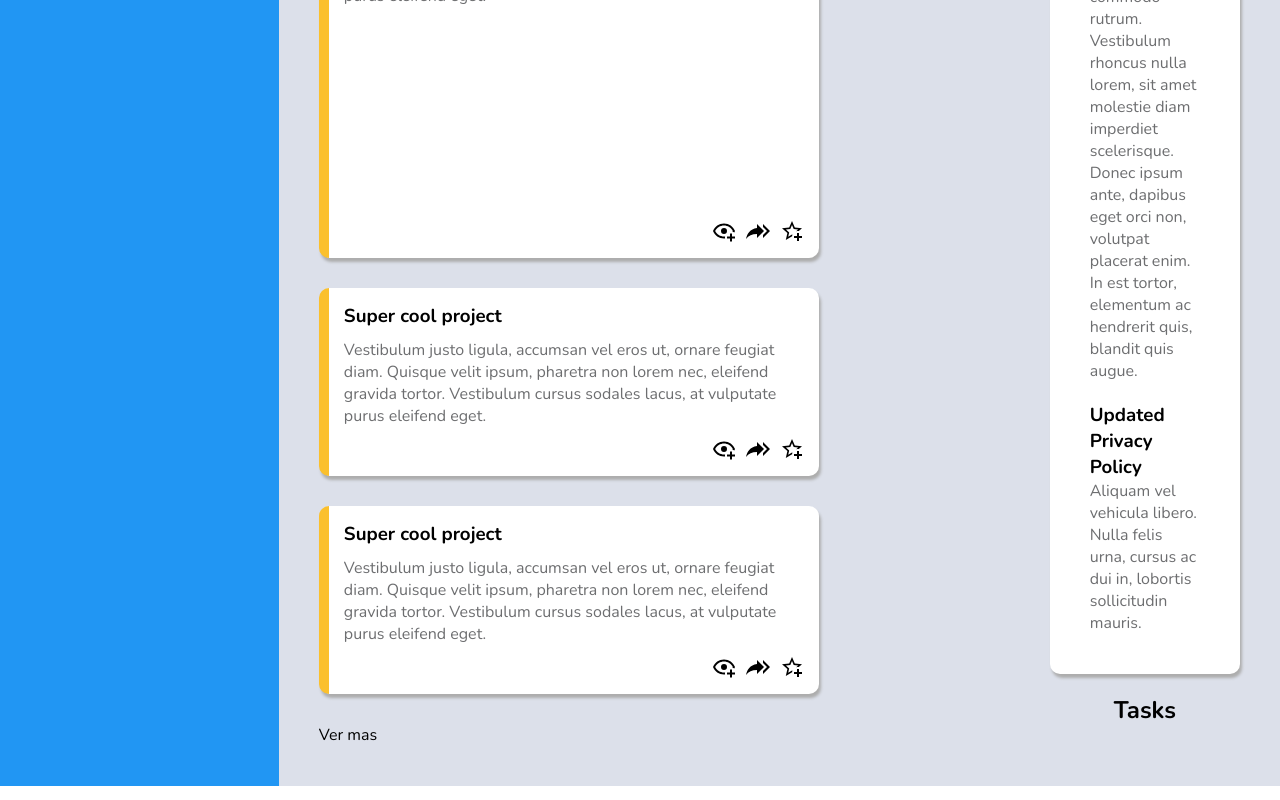
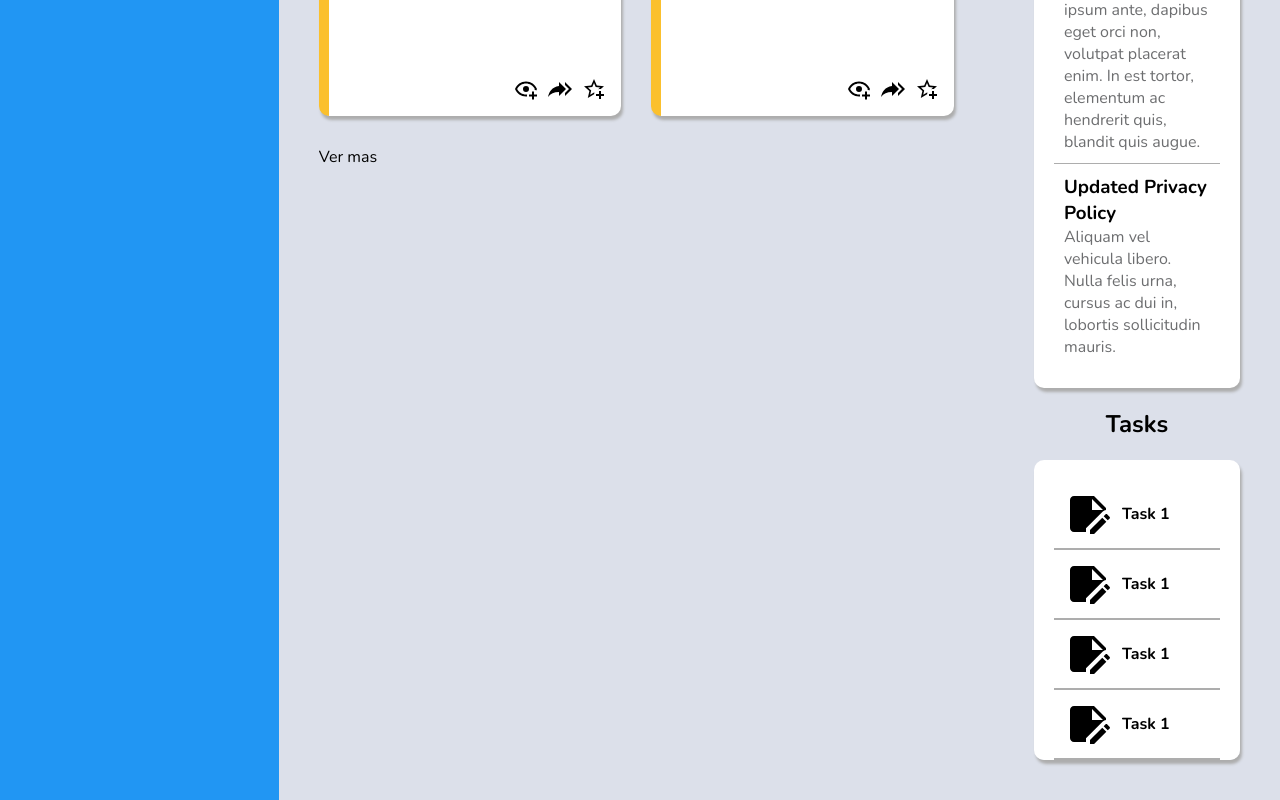
Before and after one commit to mauwu7/GestionTareas, a React (Vite) app in the folder frontend/: page / in a window 1280 px wide. Shown: the part 760-1560 px from the top of the page. Built offline with nearby package versions, Linux system fonts and the light colour scheme.

Commit message:
Let down

```diff
--- a/frontend/src/pages/Home.jsx
+++ b/frontend/src/pages/Home.jsx
@@ -2,7 +2,7 @@ import { useNavigate } from "react-router-dom"
 import styles from '../styles/Home.module.css'
 import Card from '../components/Card'
 import { Icon } from '@mdi/react';
-import { mdiViewDashboard, mdiHome, mdiCardAccountDetailsOutline, mdiMessage, mdiNoteMultiple, mdiAccountGroup, mdiBellOutline, mdiAccount, mdiCog, mdiHelpBox, mdiSecurity } from "@mdi/js";
+import { mdiViewDashboard, mdiHome, mdiCardAccountDetailsOutline, mdiMessage, mdiNoteMultiple, mdiAccountGroup, mdiBellOutline, mdiAccount, mdiCog, mdiHelpBox, mdiSecurity, mdiNoteEdit } from "@mdi/js";
 
 
 export default function Home ({ setToken }){
@@ -58,10 +58,10 @@ export default function Home ({ setToken }){
                         </div>
                     </div>
                     <div>
-                        <Icon path={mdiBellOutline} size={1.5}/>
-                        <Icon path={mdiCog}  size={1.5}/>
-                        <Icon path={mdiHelpBox} size={1.5} />
-                        <Icon path={mdiSecurity} size={1.5}/>
+                        <div><Icon path={mdiBellOutline} size={1.5}/></div>
+                        <div onClick={logOut}><Icon path={mdiCog} size={1.5}/></div>
+                        <div><Icon path={mdiHelpBox} size={1.5}/></div>
+                        <div><Icon path={mdiSecurity} size={1.5}/></div>
                     </div>
                 </header>
                 <section className={styles.sectionMain}>
@@ -72,18 +72,18 @@ export default function Home ({ setToken }){
                         <Card />
                         <Card />
                         <Card />
-                        <p>Ver mas</p>
+                        <p style={{alignSelf: 'center'}}>Ver mas</p>
                     </section >
                     <aside>
                         <article className={styles.asideArticle}>
-                            <div>
+                            <div style={{borderBottom: '1px solid #adadad'}}>
                                 <h3>Site Maintenance</h3>
                                 <p>Lorem ipsum dolor sit amet, consectetur adipiscing elit.
                                     Quisque nec orci enim. Vestibulum sed nisi eget nibh porta lobortis.
                                     Sed malesuada turpis at laoreet semper.
                                 </p>
                             </div>
-                            <div>
+                            <div style={{borderBottom: '1px solid #adadad'}}>
                                 <h3>Community Share Day</h3>
                                 <p>Mauris vestibulum enim a commodo rutrum.
                                     Vestibulum rhoncus nulla lorem, sit amet molestie diam imperdiet scelerisque.
@@ -97,7 +97,48 @@ export default function Home ({ setToken }){
                             </div>
                         </article>
                         <h2 style={{alignSelf:"center"}}>Tasks</h2>
-                        <article>
+
+                        <article className={styles.asideArticleTasks}>
+
+                            <div>
+                                <Icon path={mdiNoteEdit} size={2}/>
+                                <h4>Task 1</h4>
+                            </div>
+
+                            <div>
+                                <Icon path={mdiNoteEdit} size={2}/>
+                                <h4>Task 1</h4>
+                            </div>
+
+                            <div>
+                                <Icon path={mdiNoteEdit} size={2}/>
+                                <h4>Task 1</h4>
+                            </div>
+
+                           <div>
+                                <Icon path={mdiNoteEdit} size={2}/>
+                                <h4>Task 1</h4>
+                            </div>
+
+                            <div>
+                                <Icon path={mdiNoteEdit} size={2}/>
+                                <h4>Task 1</h4>
+                            </div>
+
+                            <div>
+                                <Icon path={mdiNoteEdit} size={2}/>
+                                <h4>Task 1</h4>
+                            </div>
+
+                            <div>
+                                <Icon path={mdiNoteEdit} size={2}/>
+                                <h4>Task 1</h4>
+                            </div>
+
+                            <div>
+                                <Icon path={mdiNoteEdit} size={2}/>
+                                <h4>Task 1</h4>
+                            </div>
 
                         </article>
                     </aside>
--- a/frontend/src/pages/Login.jsx
+++ b/frontend/src/pages/Login.jsx
@@ -24,6 +24,7 @@ export default function LoginForm ({ setToken }){
     }
 
     return(
+
           <div className={ styles.main }>
             <h1 className={ styles.header }>Login</h1>
             <form className={ styles.form } onSubmit={ handleLogin }>
@@ -33,5 +34,6 @@ export default function LoginForm ({ setToken }){
             </form>
             <p>Don't have an account yet? <Link to='/create'>created now!</Link></p>
           </div>
+
     )
 }
--- a/frontend/src/styles/Home.module.css
+++ b/frontend/src/styles/Home.module.css
@@ -5,7 +5,7 @@
     display: flex;
 }
 .nav{
-    flex: 1;
+
     flex-shrink: 0;
     background-color: #2196F3;
     color: #FFFF;
@@ -53,15 +53,16 @@
     background-color: #dce0ea;
     flex: 6;
     display: grid;
-    grid-template: auto 1fr /3fr 1fr;
-    column-gap: 20px;
+    grid-template: auto 1fr /3fr 1.2fr;
+    column-gap: 0;
 }
 
 .sectionMain > h2 ~ section{
     display: grid;
-    grid-template: 1fr 1fr / repeat(auto-fit, minmax(400px, 500px));
+    grid-template: 1fr 1fr / 1fr 1fr;
     gap: 30px;
     padding: 40px;
+    max-height: 800px;
 }
 
 
@@ -76,8 +77,8 @@
         flex: 1;
         border-radius: 10px;
         background-color: #FFFF;
-        box-shadow: 2px 4px 3px #adadad;;
-
+        box-shadow: 2px 4px 3px #adadad;
+        padding: 20px;
     }
 }
 
@@ -92,6 +93,27 @@
         }
     }
 }
+
+
+.asideArticleTasks{
+    max-height: 300px;
+    overflow: auto;
+     & > div{
+        display: flex;
+        gap: 10px;
+        padding: 10px;
+        border-bottom: 2px solid #adadad;
+
+        & > h4{
+            align-self: center;
+        }
+    }
+
+    & > div:last-child{
+        border-bottom: none;
+    }
+}
+
 
 .sectionMain > h2{
     padding: 10px;
--- a/frontend/src/styles/LoginForm.module.css
+++ b/frontend/src/styles/LoginForm.module.css
@@ -5,11 +5,12 @@
     align-items: center;
     justify-content: center;
     gap: 30px;
-    background-color: #e8e0e0aa;
+    background-color: #dce0ea;
 }
 
 .form{
-    border: 2px solid black;
+    border-left: 10px solid #FBC02D;
+    box-shadow: 2px 4px 3px #adadad;
     padding: 30px;
     display: flex;
     flex-direction: column;
```
Also changed, not shown: frontend/src/styles/Card.module.css (line endings or trailing spaces). Lines whose indentation alone changed are shown as unchanged.
